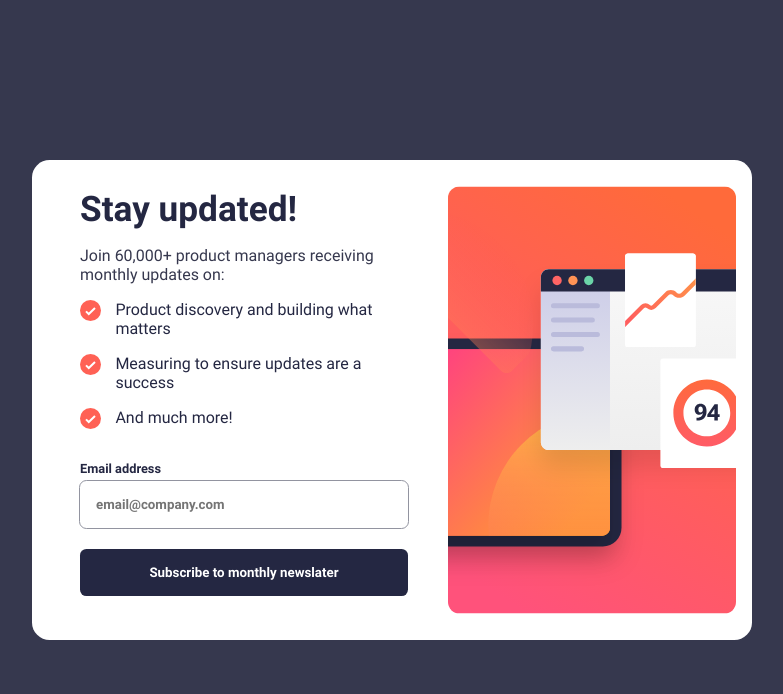
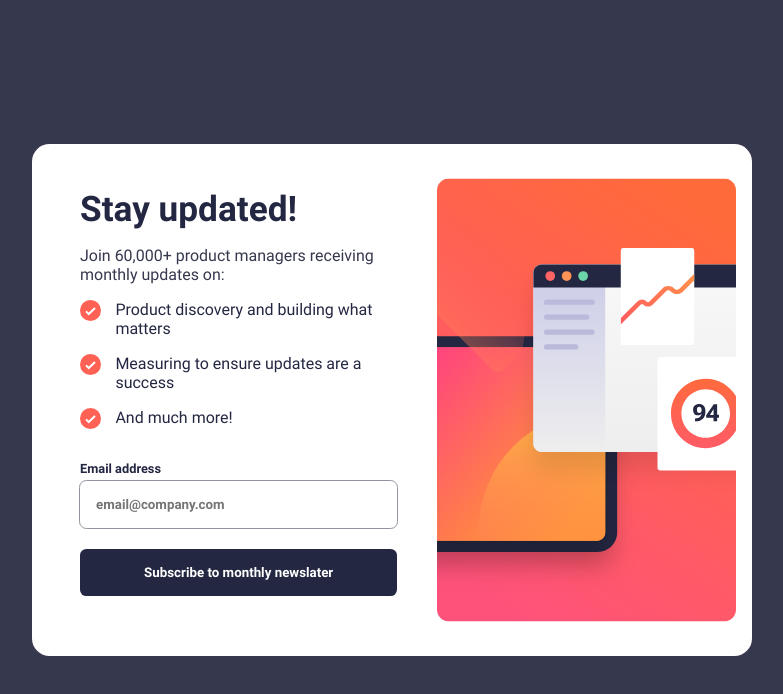
Before and after one commit to Nuuriii/newslatter-signup-form, a React (Vite) app: page / in a window 1280 px wide. Shown: the top 694 px of the page, without its empty margins (248-1031 px from the left). Built offline with nearby package versions, Linux system fonts and the light colour scheme.

Commit message:
feat: add hover effect in Newslater component

```diff
--- a/src/components/newslatter/NewsLatter.style.ts
+++ b/src/components/newslatter/NewsLatter.style.ts
@@ -29,7 +29,7 @@ export const Wrapper = styled.div`
     flex-direction: row;
     align-items: center;
     justify-content: center;
-    height: 30rem;
+    height: 32rem;
     width: 45rem;
     padding: 1rem;
     border-radius: 1.1rem;
@@ -162,4 +162,15 @@ export const Button = styled.button`
   &:active {
     transform: scale(0.989);
   }
+  &:hover {
+    background: rgb(2, 0, 36);
+    background: linear-gradient(
+      90deg,
+      rgba(2, 0, 36, 1) 0%,
+      rgba(249, 46, 97, 1) 0%,
+      rgba(251, 87, 67, 1) 54%,
+      rgba(244, 94, 3, 1) 100%
+    );
+    color: hsl(0, 0%, 100%);
+  }
 `;
```
